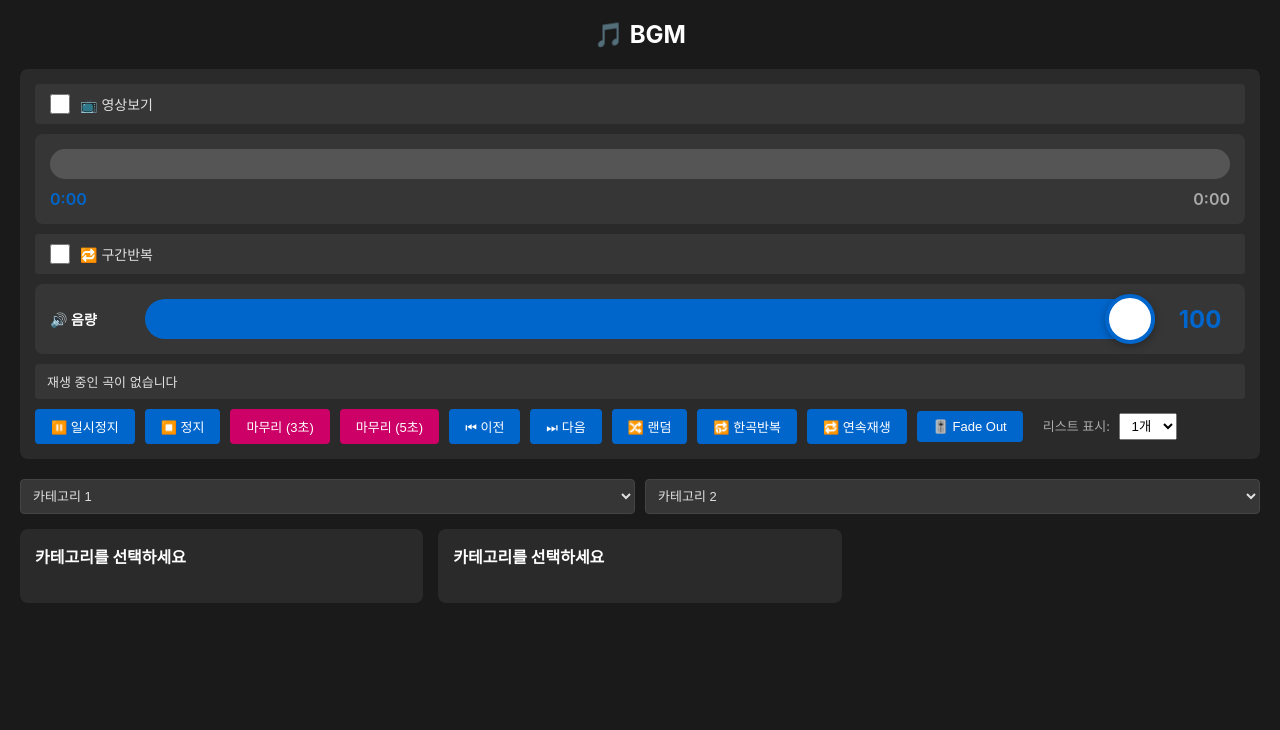
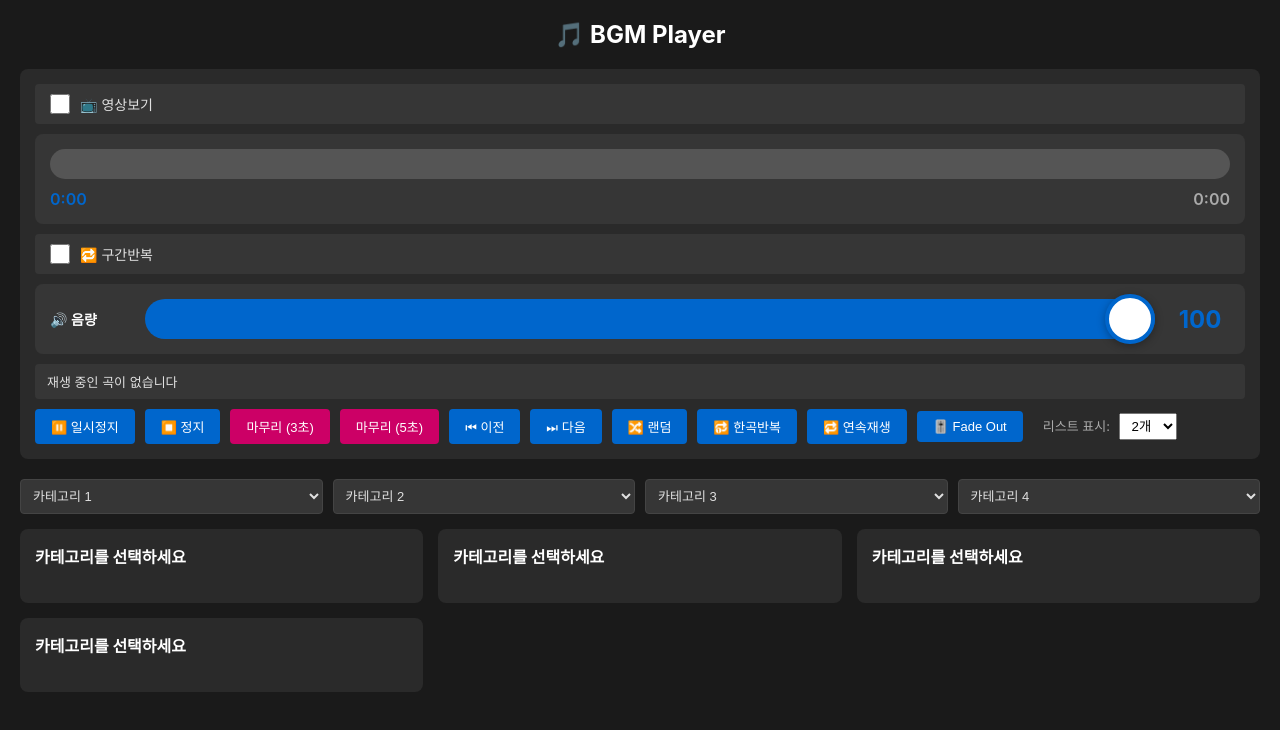
Before and after one commit to nullnpe/bgm, a plain HTML site: page index.html in a window 1280 px wide. Drawn offline with Linux system fonts and the light colour scheme.

Commit message:
Update index.html

```diff
--- a/index.html
+++ b/index.html
@@ -392,7 +392,7 @@
 </head>
 <body>
     <div class="container">
-        <h1>🎵 BGM</h1>
+        <h1>🎵 BGM Player</h1>
 
         <div class="player-section">
             <div class="video-toggle">
@@ -452,7 +452,9 @@
                     리스트 표시:
                     <select id="columnSelect" onchange="updateColumnCount()" style="width: auto; padding: 4px 8px; margin-left: 5px;">
                         <option value="1">1개</option>
-                        <option value="2">2개</option>
+                        <option value="2" selected>2개</option>
+                        <option value="3">3개</option>
+                        <option value="4">4개</option>
                     </select>
                 </label>
             </div>
@@ -465,6 +467,12 @@
             <select id="categorySelect2" onchange="updatePlaylists()">
                 <option value="">카테고리 2</option>
             </select>
+            <select id="categorySelect3" onchange="updatePlaylists()">
+                <option value="">카테고리 3</option>
+            </select>
+            <select id="categorySelect4" onchange="updatePlaylists()">
+                <option value="">카테고리 4</option>
+            </select>
         </div>
 
         <div class="playlists-container cols-3" id="playlistsContainer">
@@ -475,6 +483,14 @@
             <div class="playlist" id="playlist2">
                 <h2 id="playlist2Title">카테고리를 선택하세요</h2>
                 <div id="playlist2Content"></div>
+            </div>
+            <div class="playlist" id="playlist3">
+                <h2 id="playlist3Title">카테고리를 선택하세요</h2>
+                <div id="playlist3Content"></div>
+            </div>
+            <div class="playlist" id="playlist4">
+                <h2 id="playlist4Title">카테고리를 선택하세요</h2>
+                <div id="playlist4Content"></div>
             </div>
         </div>
     </div>
```
